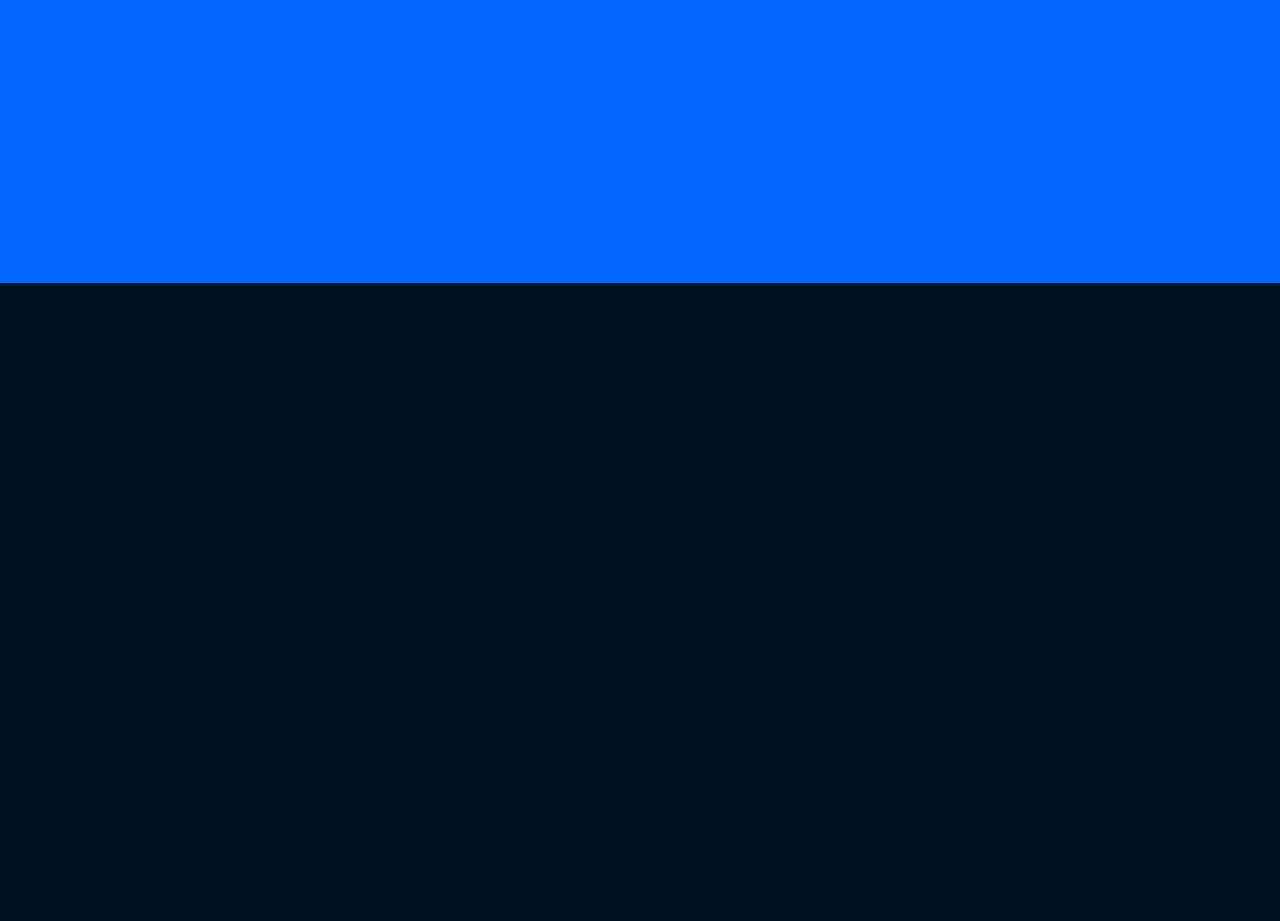
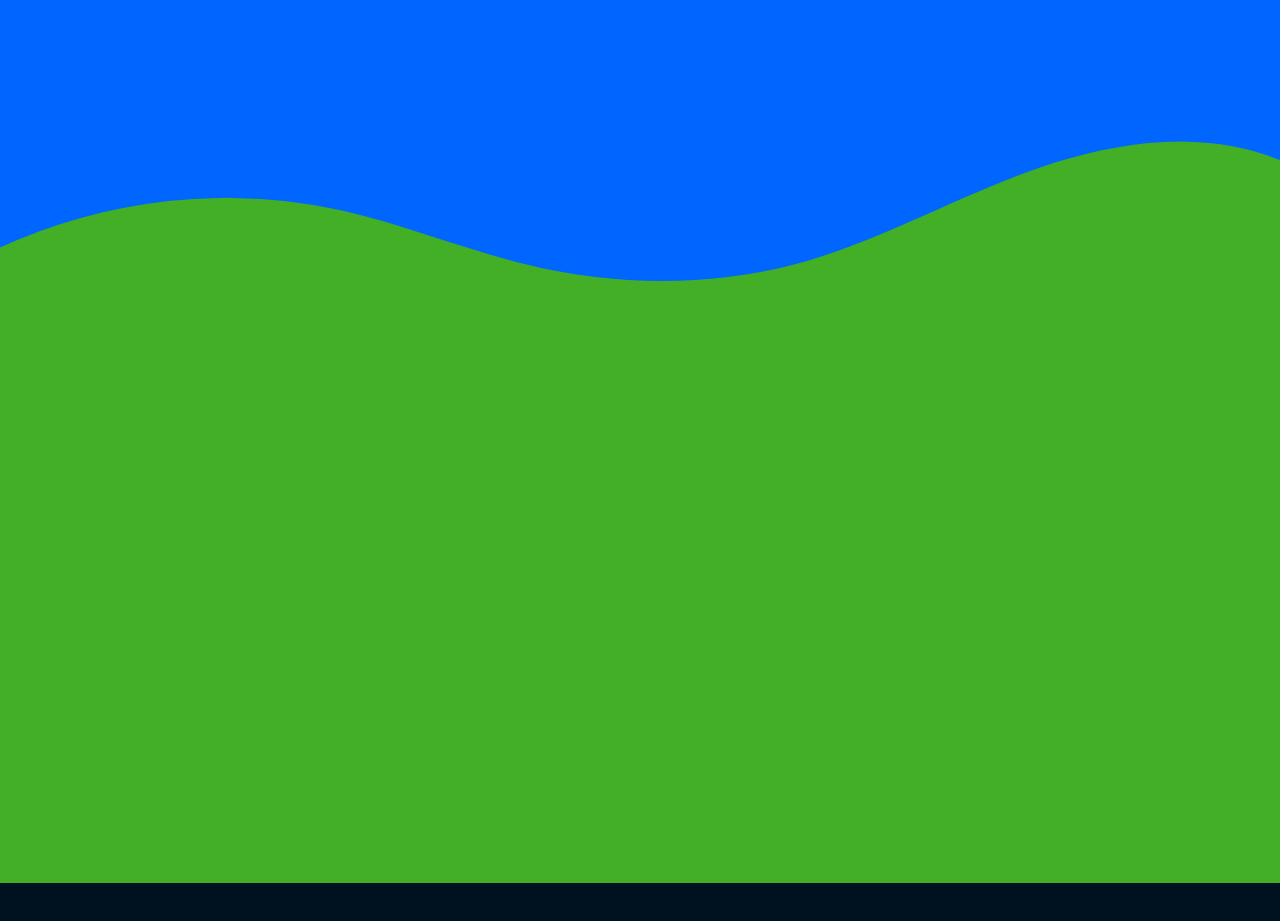
Before and after one commit to danmar0801/CurvedWebsite, a plain HTML site: page index.html in a window 1280 px wide. Shown: the part 1800-2721 px from the top of the page. Drawn offline with Linux system fonts and the light colour scheme.

Commit message:
making the website live

```diff
--- a/index.html
+++ b/index.html
@@ -52,9 +52,18 @@
     <! --- Languages section --->
     <section class="blue">
 
+
+
+        <div class="custom-shape-divider-bottom-1631234297">
+            <svg data-name="Layer 1" xmlns="http://www.w3.org/2000/svg" viewBox="0 0 1200 120" preserveAspectRatio="none">
+                <path d="M321.39,56.44c58-10.79,114.16-30.13,172-41.86,82.39-16.72,168.19-17.73,250.45-.39C823.78,31,906.67,72,985.66,92.83c70.05,18.48,146.53,26.09,214.34,3V0H0V27.35A600.21,600.21,0,0,0,321.39,56.44Z" class="shape-fill"></path>
+            </svg>
+        </div>
     </section>
+
     <! --- Projects section --->
-    <section></section>
+    <section class="green"></section>
+
     <! --- Contact section --->
     <section></section>
 
--- a/styles.css
+++ b/styles.css
@@ -10,6 +10,7 @@ body {
 :root {
     --red:#dd3f31;
     --black:#001220;
+    --green:#42af27;
     --white:whitesmoke;
     --blue:#0066FF;
 }
@@ -156,3 +157,32 @@ section p{
 .blue{
     background-color: var(--blue);
 }
+
+.custom-shape-divider-bottom-1631234297 {
+    position: absolute;
+    bottom: 0;
+    left: 0;
+    width: 100%;
+    overflow: hidden;
+    line-height: 0;
+    transform: rotate(180deg);
+}
+
+.custom-shape-divider-bottom-1631234297 svg {
+    position: relative;
+    display: block;
+    width: calc(100% + 1.3px);
+    height: 154px;
+    transform: rotateY(180deg);
+}
+
+.custom-shape-divider-bottom-1631234297 .shape-fill {
+    fill: var(--green);
+}
+
+/***************************Section Projects***************************/
+.green{
+    background-color: var(--green);
+}
+
+/***************************Section Contact***************************/
```
